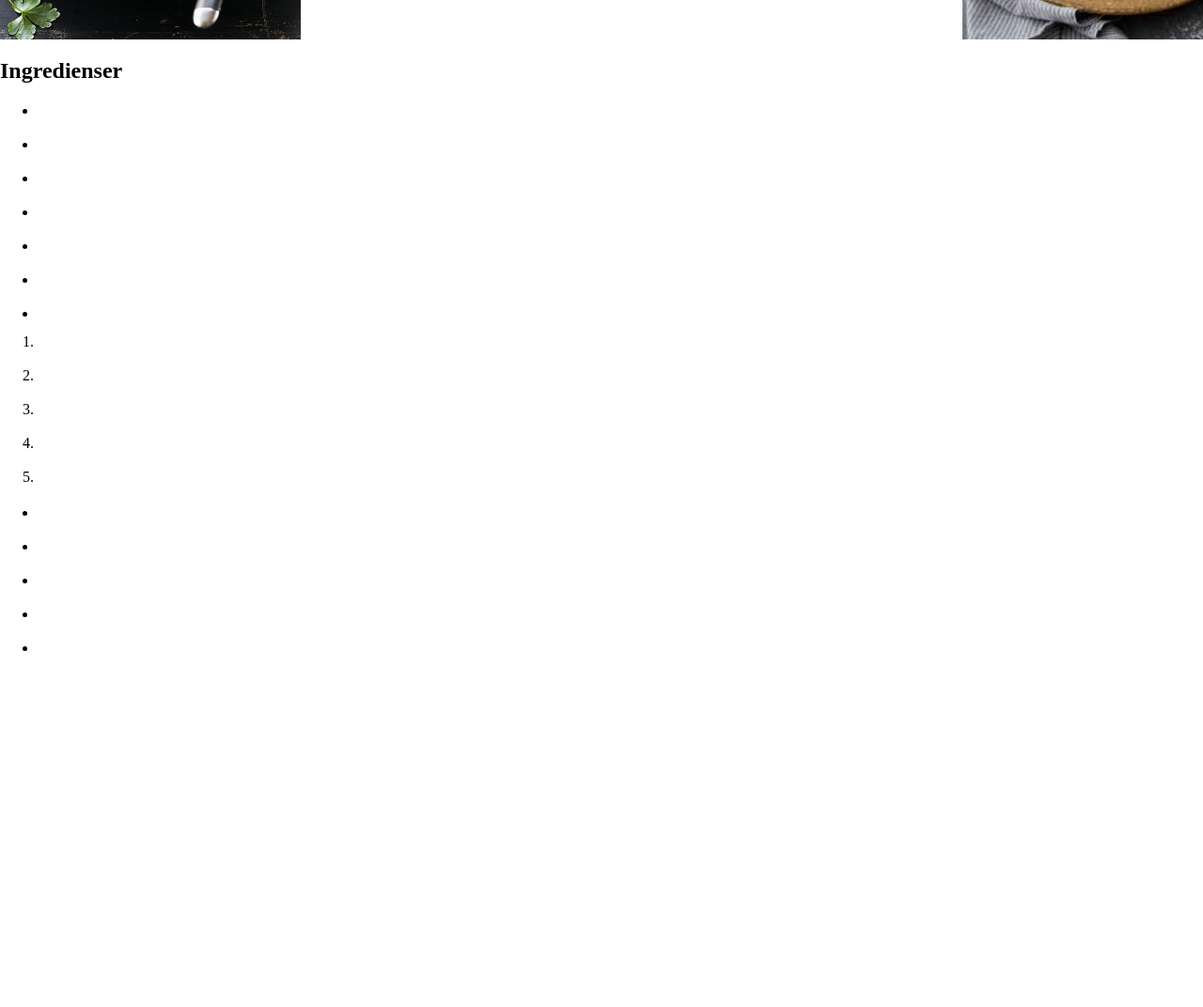
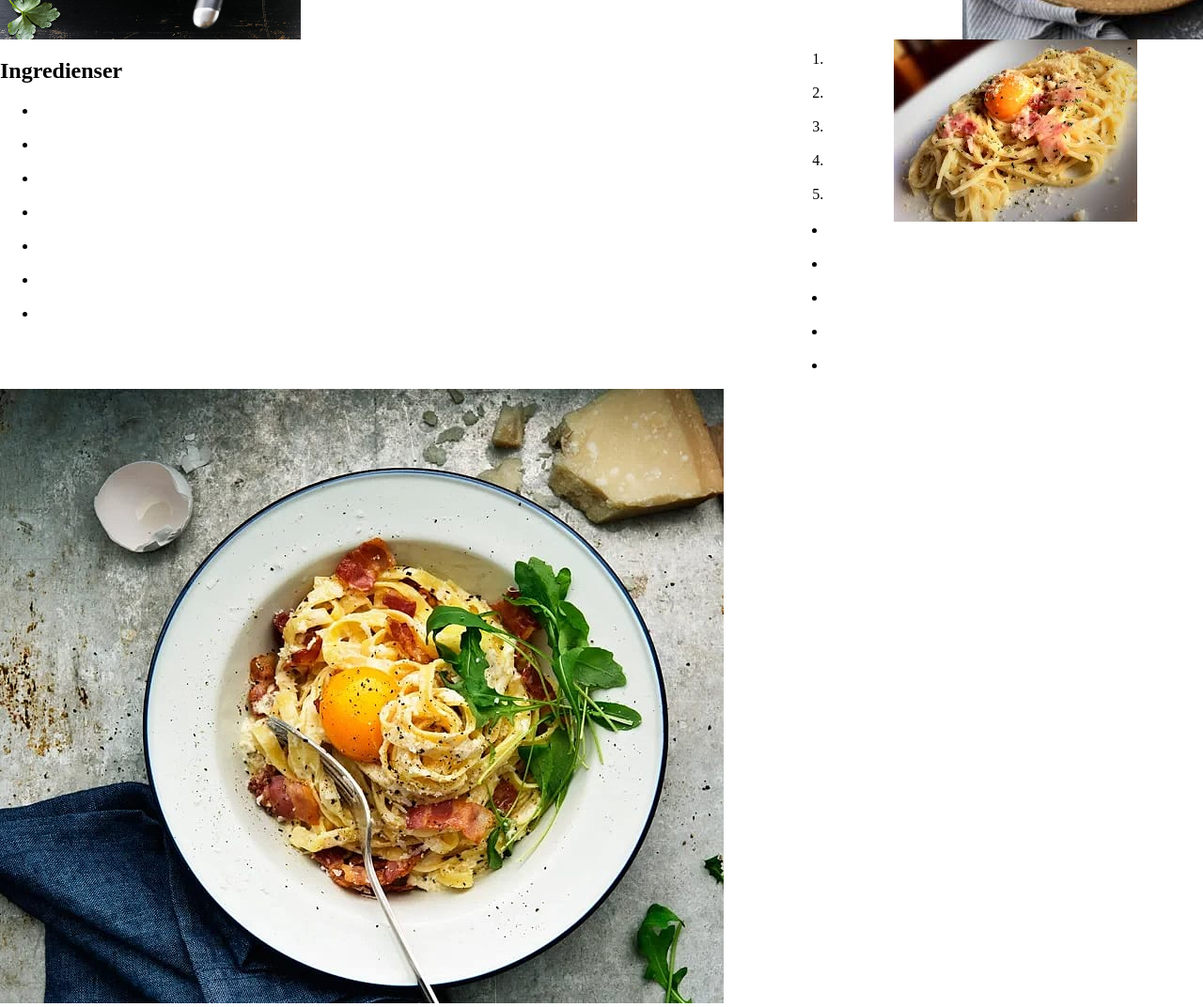
Before and after one commit to TE22B-Dino-Wallin/Hemsida-recept, a plain HTML site: page index.html in a window 1280 px wide. Shown: the part 278-1350 px from the top of the page at 94% size. Before the commit the page ends 993 px from the top, so only its background shows below. Drawn offline with Linux system fonts and the light colour scheme.

Commit message:
style grid

```diff
--- a/index.html
+++ b/index.html
@@ -83,7 +83,13 @@
       </aside>
     </main>
 
+    <div class="bild-3">
+      <img src="/img/images.jpg" alt="">
+    </div>
 
+    <div class="bild-4">
+      <img src="/img/kramig_carbonara.jpg" alt="">
+    </div>
 
   </div>
 
--- a/style.css
+++ b/style.css
@@ -38,3 +38,9 @@ header{
   grid-column: 3/3;
   grid-row: 1/2;
 }
+
+.gridbox{
+  display: grid;
+  grid-template-columns: auto auto auto;
+  grid-template-rows: auto auto;
+}
```
